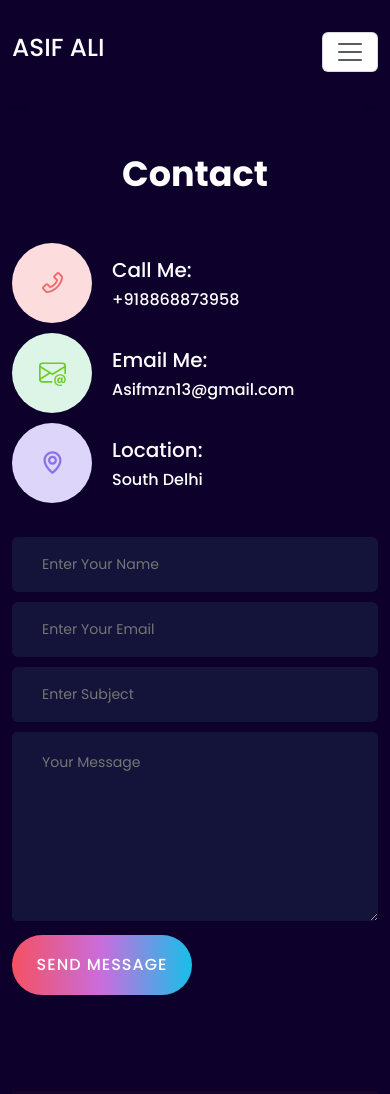
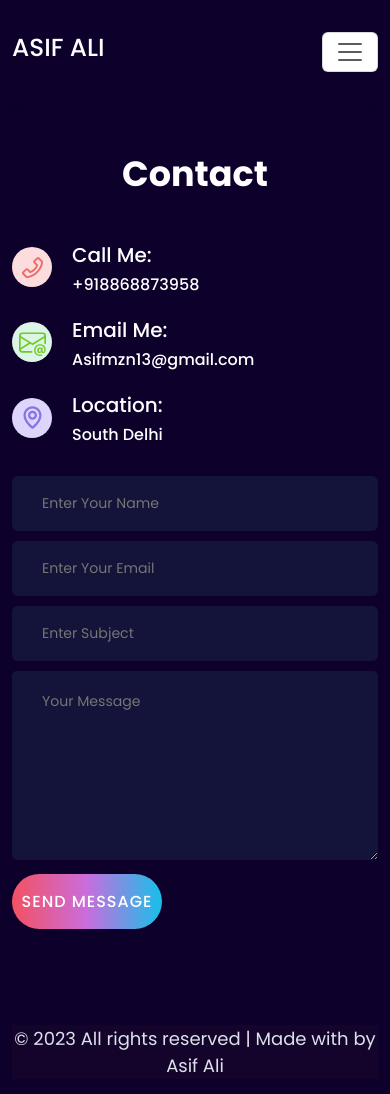
Before and after one commit to Asifmzn12/Portfolio, a React (Vite) app: page /contact in a window 390 px wide. Shown: the top 1094 px of the page. Built offline with nearby package versions, Linux system fonts and the light colour scheme.

Commit message:
some changes in css

```diff
--- a/src/App.css
+++ b/src/App.css
@@ -41,6 +41,8 @@
     border-radius: 10px;
     width: 135px;
     margin: auto;
+    color: #e6cc79!important;
+
 }
 
 
@@ -98,8 +100,10 @@ h1 {
     transform: scale(1.03);
     transition: all 0.3s ease;
 }
-@media screen and (min-width:1024px) {
-        .nav-link:after{
-            display: block;
-        }
+@media screen and (max-width:768px) {
+
+      .contact-me{
+        height: 55px;
+        width: 150px;
+      }
 }
--- a/src/Asset/Css/form.css
+++ b/src/Asset/Css/form.css
@@ -64,3 +64,12 @@
 a {
     color: white !important;
 }
+@media only screen and (max-width: 768px)
+{
+.contact-info i{
+    height: 40px  !important;
+    width: 40px !important;
+}
+
+}
+ipput::placeholder{}
--- a/src/Contact.jsx
+++ b/src/Contact.jsx
@@ -78,7 +78,7 @@ function Contact() {
             <h1 className="text-center fw-bold mb-5">Contact</h1>
 
             <div className="row justify-content-md-around justify-content-center  gap-md-2 gap-lg-0 gap-4  ">
-                <div className="col-md-5 d-flex flex-column gap-lg-5">
+                <div className="col-md-5 d-flex flex-column gap-3 gap-lg-5">
                     {
                         contactapi.map((contactinfo, index) =>
                             <div key={index} className="d-flex contact-info align-items-center">
--- a/src/Skills.jsx
+++ b/src/Skills.jsx
@@ -10,8 +10,8 @@ function Skills() {
 
         {
           data.map((skills) => (
-            <div data-aos="fade-right" className=' col-sm-6 col-md-4 col-lg-3 my-2 py-5' key={skills.id} >
-              <Card className='mylang py-lg-4 skills'>
+            <div data-aos="fade-right" className=' col-sm-6 col-md-4 col-lg-3 my-2 ' key={skills.id} >
+              <Card className='mylang py-lg-4 skills py-4'>
                 <Card.Body>
                   <img src={skills.img} className='img-fluid skillimg'></img>
                   <Card.Text className='my-2'>{skills.SkillName}</Card.Text>
```
